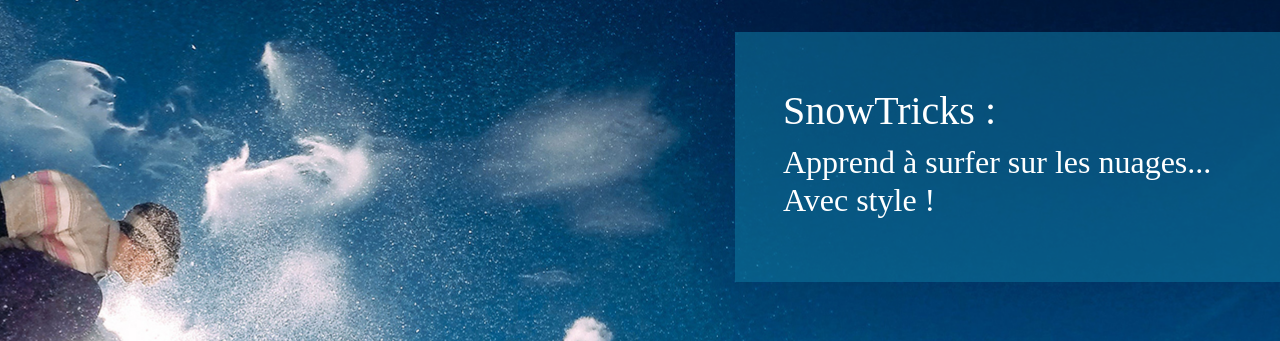
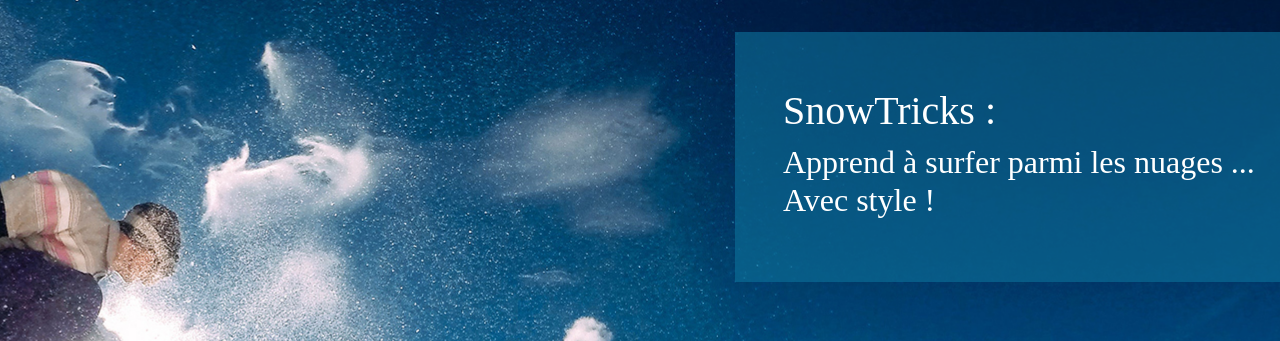
Before and after one commit to EmilieSchott/Snowtricks, a Symfony app: template templates/index.html.twig in a window 1280 px wide. Shown: the part 168-509 px from the top of the page. Run offline with Twig, Linux system fonts and the light colour scheme; the template is opened without the code that fills it, so the values that code supplies are empty; some libraries are stand-ins or nearby versions; some web fonts are replaced.

Commit message:
Moto modification

```diff
--- a/templates/index.html.twig
+++ b/templates/index.html.twig
@@ -13,7 +13,7 @@
             <div class="row">
                 <div class="moto col-8 offset-2 col-md-6 offset-md-6 offset-lg-7 p-3 p-md-4 p-lg-5 align-self-end">
                     <h1>SnowTricks :</h1>
-                    <h2>Apprend à surfer sur les nuages... Avec style !</h2>
+                    <h2>Apprend à surfer parmi les nuages ... Avec style !</h2>
                 </div>
             </div>
             <div class="down">
```
